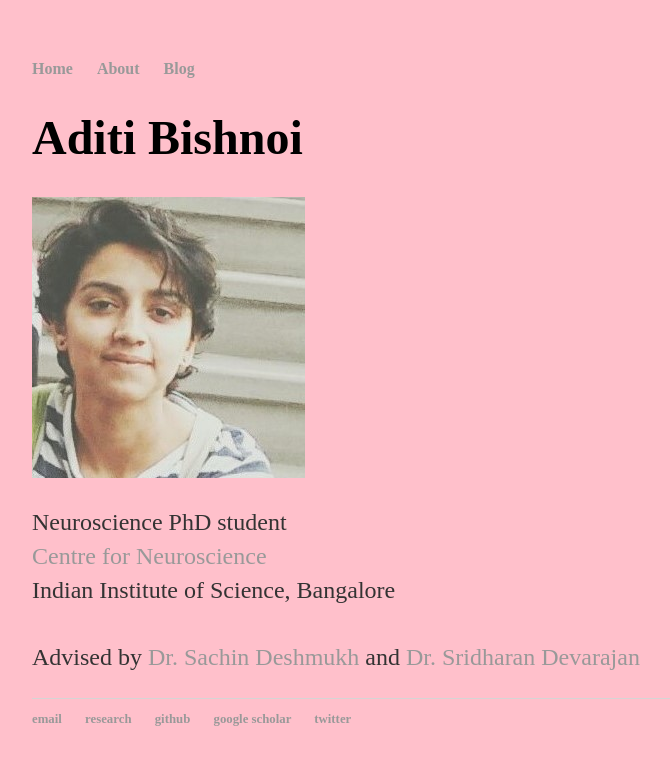
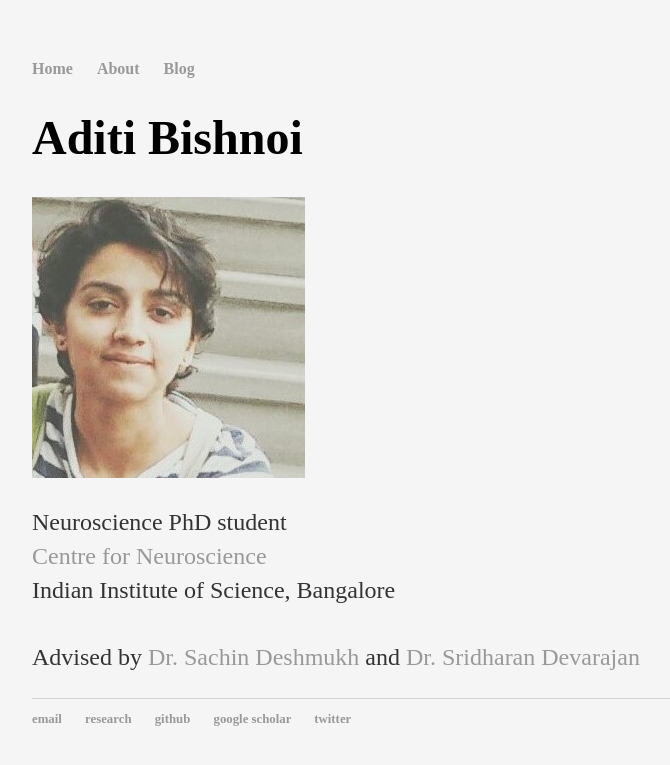
Before and after one commit to AdiBish/adibish.github.io, a Jekyll site: the page built from index.html, in a window 1280 px wide. Shown: the top 765 px of the page, without its empty margins (160-830 px from the left). Built offline with Jekyll 4.4.1, drawn with Linux system fonts in a browser that asks for light colours.

Commit message:
Update main.css

```diff
--- a/css/main.css
+++ b/css/main.css
@@ -1,7 +1,7 @@
 body {
     margin: 60px auto;
     width: 70%;
-    background-color: pink;
+    background-color: rgb(245, 245, 245);
 }
 nav ul, footer ul {
     font-family: 'Times New Roman', 'Times', 'serif';
```
